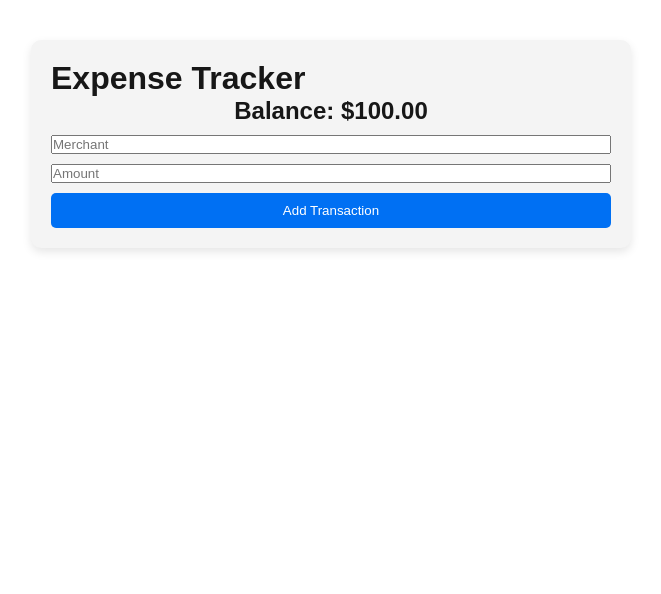
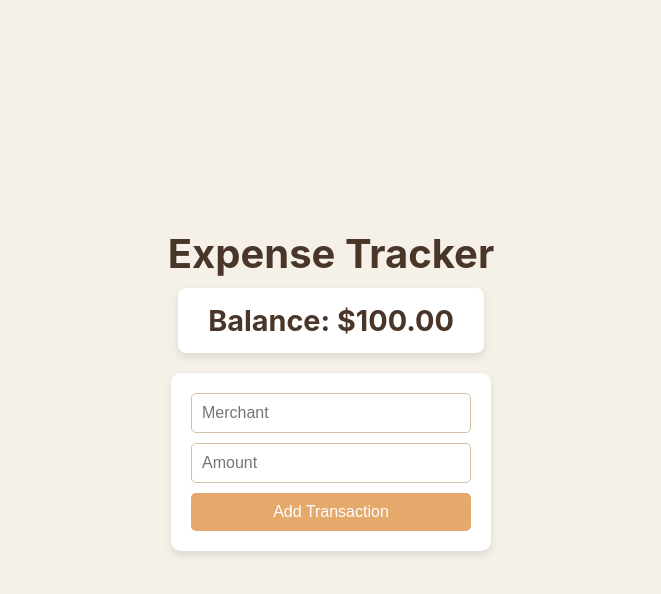
Before and after one commit to timcode55/expensetracker, a Next.js app: page / in a window 1280 px wide. Shown: the top 594 px of the page, without its empty margins (309-970 px from the left). Built offline with nearby package versions, Linux system fonts and the light colour scheme.

Commit message:
Fix styling

```diff
--- a/src/app/page.module.css
+++ b/src/app/page.module.css
@@ -1,60 +1,92 @@
-/* src/app/page.module.css */
 .container {
-  max-width: 600px;
-  margin: 40px auto;
+  font-family: "Inter", sans-serif;
+  background: #f5f1e8;
+  color: #4a3629;
+  min-height: 100vh;
+  display: flex;
+  flex-direction: column;
+  align-items: center;
+  justify-content: center;
   padding: 20px;
-  background: #f4f4f4;
-  border-radius: 10px;
-  box-shadow: 0 4px 10px rgba(0, 0, 0, 0.1);
 }
 
-.heading {
-  text-align: center;
-  color: #333;
+.title {
+  font-size: 2.5rem;
+  font-weight: bold;
+  margin-bottom: 10px;
 }
 
 .balance {
-  font-size: 24px;
+  font-size: 1.8rem;
   font-weight: bold;
-  text-align: center;
+  background: #fff;
+  padding: 15px 30px;
+  border-radius: 8px;
+  box-shadow: 0px 4px 8px rgba(0, 0, 0, 0.1);
+  margin-bottom: 20px;
+}
+
+.addTransaction {
+  display: flex;
+  flex-direction: column;
+  background: #fff;
+  padding: 20px;
+  border-radius: 10px;
+  box-shadow: 0px 4px 8px rgba(0, 0, 0, 0.1);
+  width: 320px;
+}
+
+.input {
+  width: 100%;
+  padding: 10px;
   margin-bottom: 10px;
+  border: 1px solid #d3c1a5;
+  border-radius: 5px;
+  font-size: 1rem;
+}
+
+.button {
+  background: #e6a96c;
+  color: white;
+  font-size: 1rem;
+  padding: 10px;
+  border: none;
+  border-radius: 5px;
+  cursor: pointer;
+  transition: background 0.3s ease;
+}
+
+.button:hover {
+  background: #d18952;
 }
 
 .transactionList {
   list-style: none;
   padding: 0;
+  width: 320px;
+  margin-top: 20px;
 }
 
 .transactionItem {
+  display: flex;
+  justify-content: space-between;
   background: white;
   padding: 10px;
-  margin: 5px 0;
   border-radius: 5px;
-  display: flex;
-  justify-content: space-between;
+  margin-bottom: 10px;
+  box-shadow: 0px 2px 4px rgba(0, 0, 0, 0.1);
 }
 
-.addTransaction {
-  display: flex;
-  flex-direction: column;
-  gap: 10px;
+.deleteButton {
+  background: #ff6b6b;
+  color: white;
+  border: none;
+  padding: 5px 10px;
+  border-radius: 5px;
+  cursor: pointer;
+  transition: background 0.3s ease;
 }
 
-.inputField {
-  padding: 8px;
-  border-radius: 5px;
-  border: 1px solid #ccc;
+.deleteButton:hover {
+  background: #d64545;
 }
-
-.button {
-  padding: 10px;
-  background: #0070f3;
-  color: white;
-  border: none;
-  border-radius: 5px;
-  cursor: pointer;
-}
-
-.button:hover {
-  background: #005bb5;
-}
```
